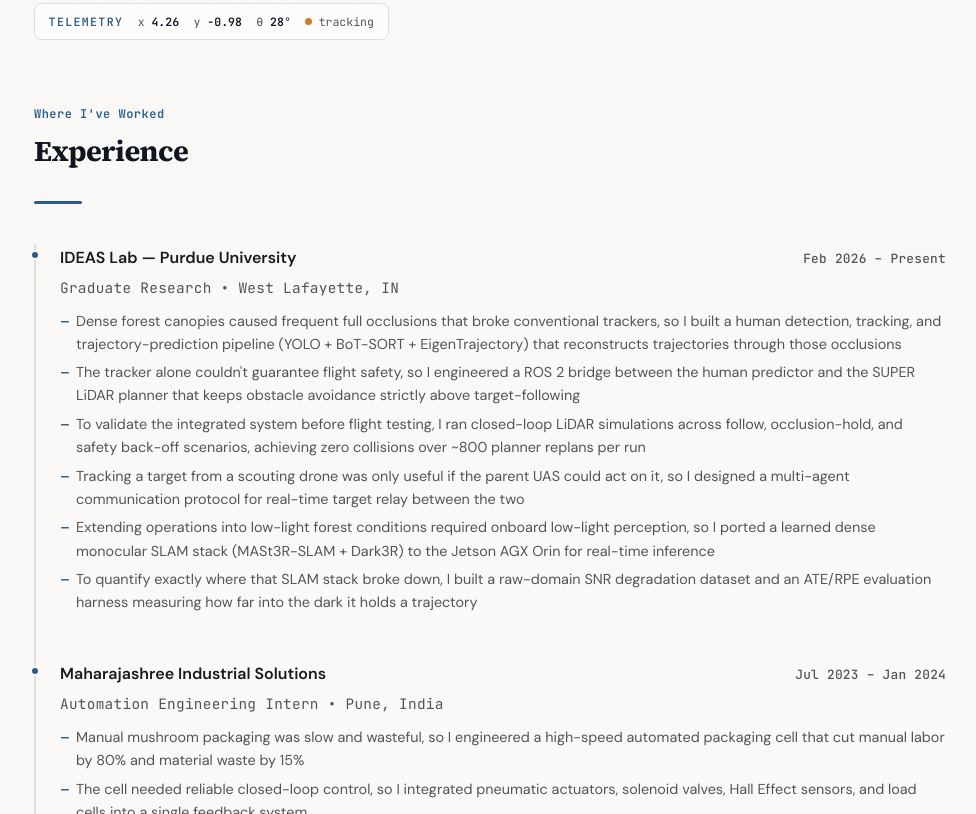
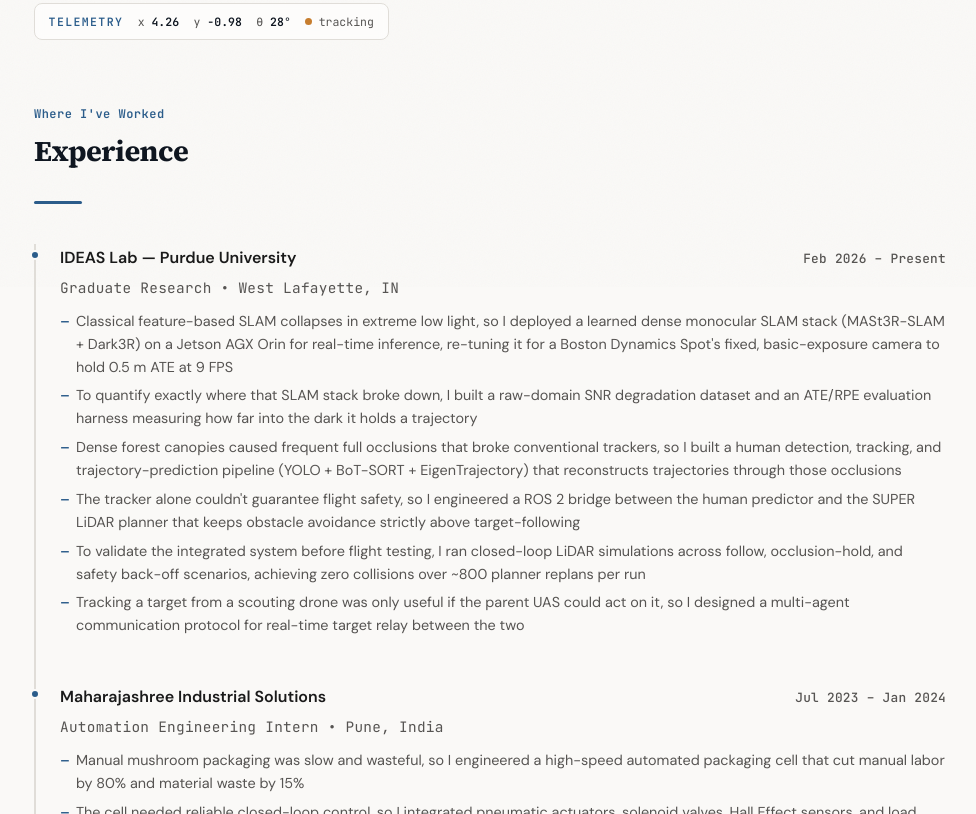
Before and after one commit to adityaabhang/adityaabhang.github.io, a plain HTML site: page index.html in a window 1280 px wide. Shown: the part 513-1327 px from the top of the page, without its empty margins (150-1126 px from the left). Drawn offline with Linux system fonts and the light colour scheme.

Commit message:
Fix Experience section: lead with Low-Light SLAM, drop invented link to drone project
Reorder IDEAS Lab bullets so Low-Light SLAM (the priority project) leads,
and remove a fabricated causal tie framing the SLAM work as a low-light
extension of the forest drone project. It targets a Boston Dynamics Spot
platform and is a separate effort; the bullet now states that directly
and adds the real quantified result (0.5 m ATE at 9 FPS).

```diff
--- a/index.html
+++ b/index.html
@@ -394,12 +394,12 @@
       <div class="timeline-header"><h3>IDEAS Lab — Purdue University</h3><span class="timeline-date">Feb 2026 – Present</span></div>
       <div class="timeline-sub">Graduate Research • West Lafayette, IN</div>
       <ul>
+        <li>Classical feature-based SLAM collapses in extreme low light, so I deployed a learned dense monocular SLAM stack (MASt3R-SLAM + Dark3R) on a Jetson AGX Orin for real-time inference, re-tuning it for a Boston Dynamics Spot's fixed, basic-exposure camera to hold 0.5&nbsp;m ATE at 9&nbsp;FPS</li>
+        <li>To quantify exactly where that SLAM stack broke down, I built a raw-domain SNR degradation dataset and an ATE/RPE evaluation harness measuring how far into the dark it holds a trajectory</li>
         <li>Dense forest canopies caused frequent full occlusions that broke conventional trackers, so I built a human detection, tracking, and trajectory-prediction pipeline (YOLO + BoT-SORT + EigenTrajectory) that reconstructs trajectories through those occlusions</li>
         <li>The tracker alone couldn't guarantee flight safety, so I engineered a ROS 2 bridge between the human predictor and the SUPER LiDAR planner that keeps obstacle avoidance strictly above target-following</li>
         <li>To validate the integrated system before flight testing, I ran closed-loop LiDAR simulations across follow, occlusion-hold, and safety back-off scenarios, achieving zero collisions over ~800 planner replans per run</li>
         <li>Tracking a target from a scouting drone was only useful if the parent UAS could act on it, so I designed a multi-agent communication protocol for real-time target relay between the two</li>
-        <li>Extending operations into low-light forest conditions required onboard low-light perception, so I ported a learned dense monocular SLAM stack (MASt3R-SLAM + Dark3R) to the Jetson AGX Orin for real-time inference</li>
-        <li>To quantify exactly where that SLAM stack broke down, I built a raw-domain SNR degradation dataset and an ATE/RPE evaluation harness measuring how far into the dark it holds a trajectory</li>
       </ul>
     </div>
     <div class="timeline-item" data-reveal>
```
